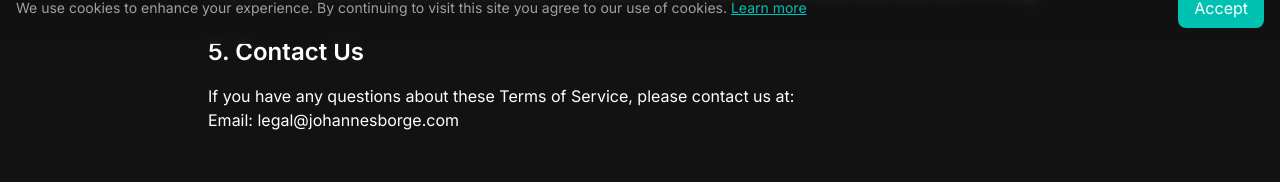
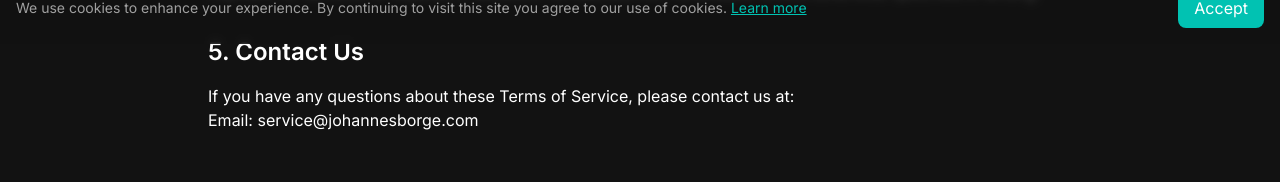
Before and after one commit to JohannesBorge/borge, a Next.js app: page /terms in a window 1280 px wide. Shown: the part 756-938 px from the top of the page. Built offline with nearby package versions, Linux system fonts and the light colour scheme.

Commit message:
Update website content

```diff
--- a/app/terms/page.tsx
+++ b/app/terms/page.tsx
@@ -52,7 +52,7 @@ export default function TermsOfService() {
             <p>
               If you have any questions about these Terms of Service, please contact us at:
               <br />
-              Email: legal@johannesborge.com
+              Email: service@johannesborge.com
             </p>
           </div>
         </motion.div>
```
